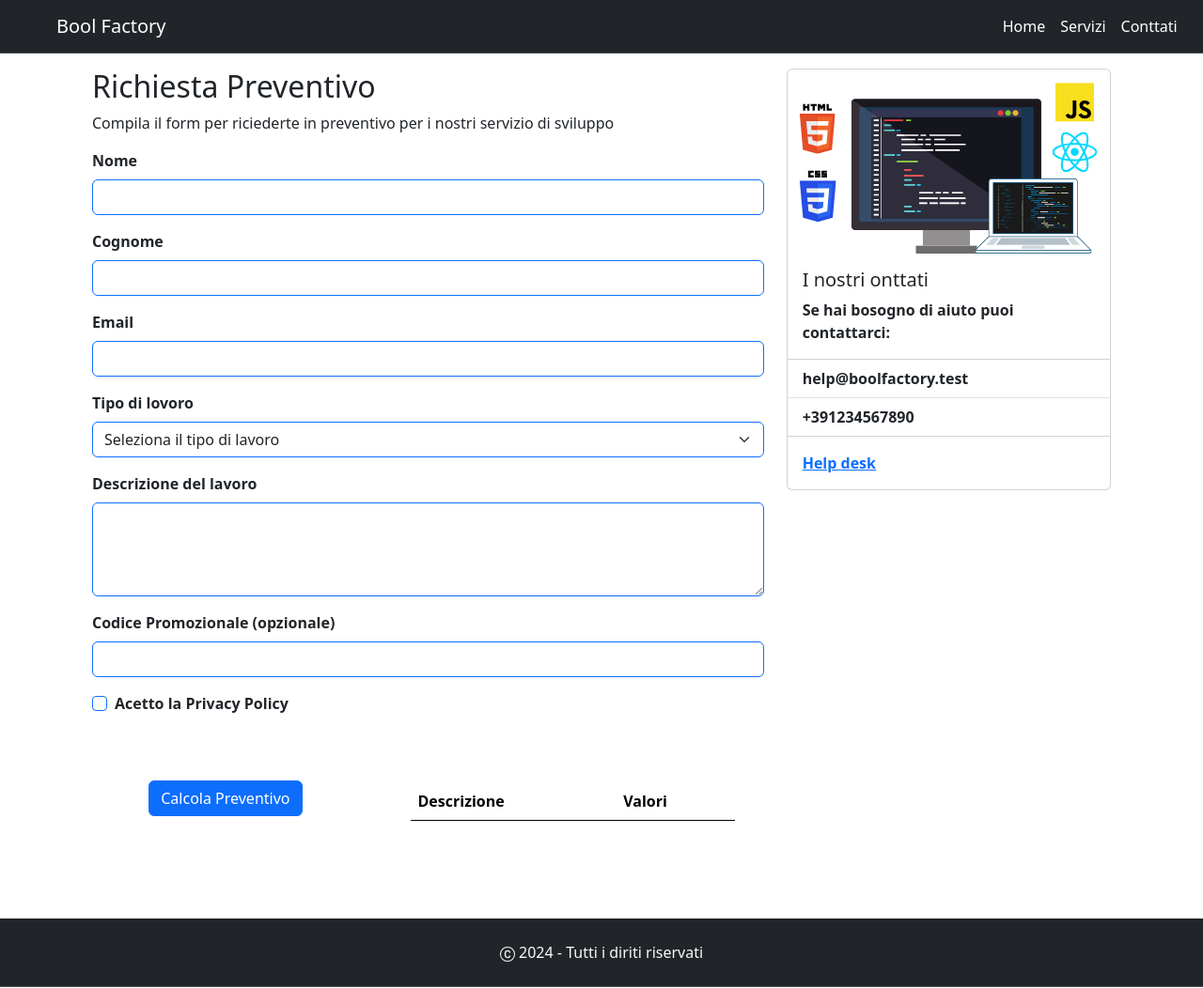
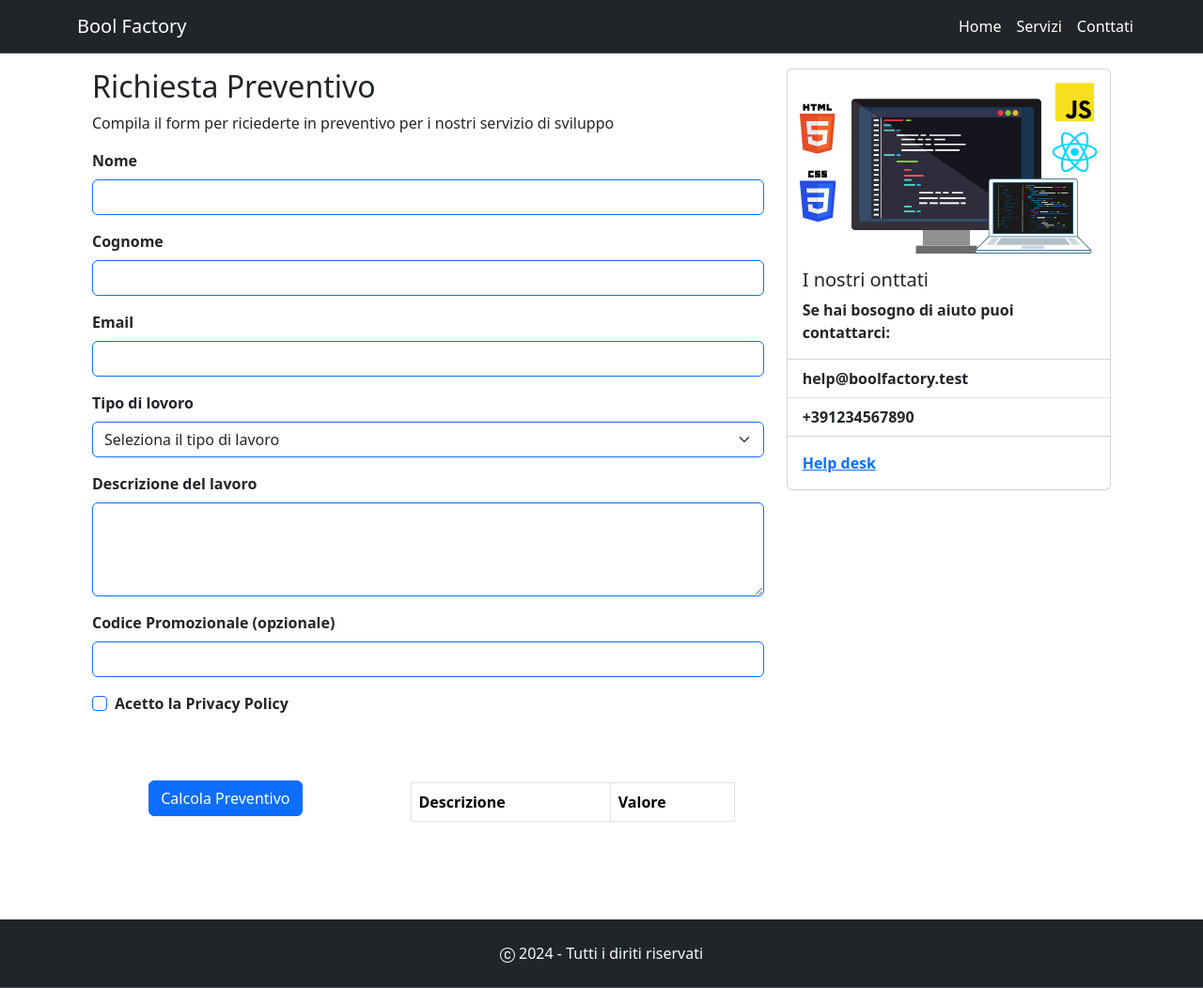
Before and after one commit to telcheno/bootstrap-preventivo, a plain HTML site: page index.html in a window 1280 px wide. Shown: the whole page at 94% size. Drawn offline with nearby package versions, Linux system fonts and the light colour scheme.

Commit message:
ADD: container header tolto padding col header

```diff
--- a/index.html
+++ b/index.html
@@ -13,12 +13,12 @@
     <header>
       <!-- Navbar header -->
       <nav class="navbar navbar-expand-lg bg-dark border-bottom border-body" data-bs-theme="dark">
-        <div class="container-fluid">
-          <div class="col-2 ps-5">
+        <div class="container">
+          <div class="col-2">
             <a class="navbar-brand" href="#">Bool Factory</a>
           </div>
 
-          <div class="col-2 ps">
+          <div class="col-2">
             <!-- Button per standere le opzioni in movile -->
             <button class="navbar-toggler" type="button" data-bs-toggle="collapse" data-bs-target="#navbarSupportedContent" aria-controls="navbarSupportedContent" aria-expanded="false" aria-label="Toggle navigation">
               <span class="navbar-toggler-icon"></span>
@@ -106,12 +106,12 @@
                   </div>
                   <!-- prezzo preventivo -->
                   <div class="col-lg-6 col-ms-12 mt-4 ms-p-5 text-start">
-                    <table class="table table-striped border-black fs-7">
+                    <table class="table table-bordered">
                       <!-- talble info preventivo -->
                       <thead>
                         <tr>
                           <th scope="col">Descrizione</th>
-                          <th scope="col">Valori</th>
+                          <th scope="col">Valore</th>
                         </tr>
                       </thead>
                       <tbody class="table-group-divider" id="prezzo-tbody">
```
